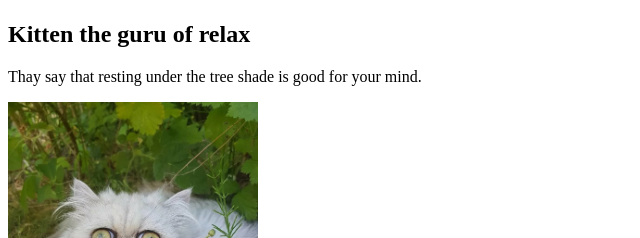
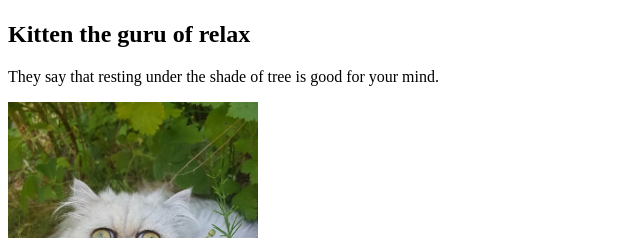
Before and after one commit to as-tikhonova/LoftSchool-web, a plain HTML site: page folder/inner/index.html in a window 1280 px wide. Shown: the part 351-589 px from the top of the page, 0-640 px from the left. Drawn offline with Linux system fonts and the light colour scheme.

Commit message:
Some fixes

```diff
--- a/folder/inner/index.html
+++ b/folder/inner/index.html
@@ -19,7 +19,7 @@
 
     <h2> Kitten the guru of relax</h2>
     <p>
-        Thay say that resting under the tree shade is good for your mind.
+        They say that resting under the shade of tree is good for your mind.
     </p>
     <img src="../../img/relax.jpg" width="250" alt="Kitten is on walk now...">
 
```
